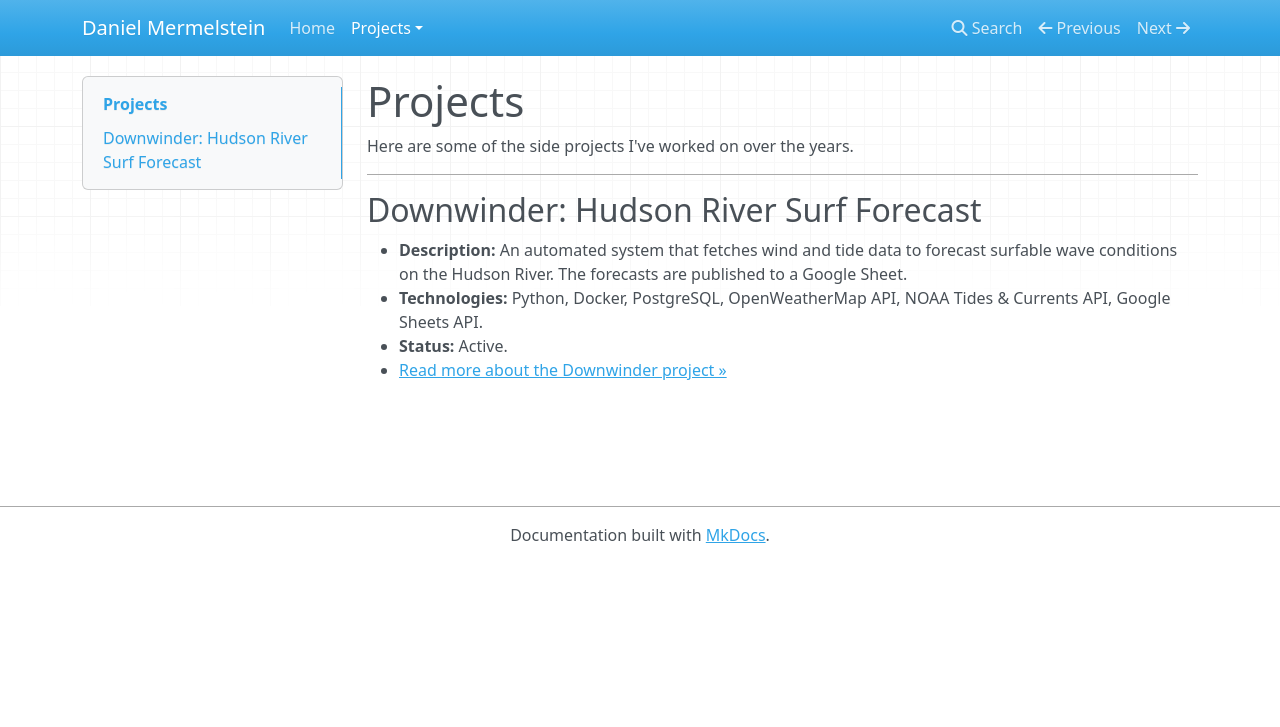
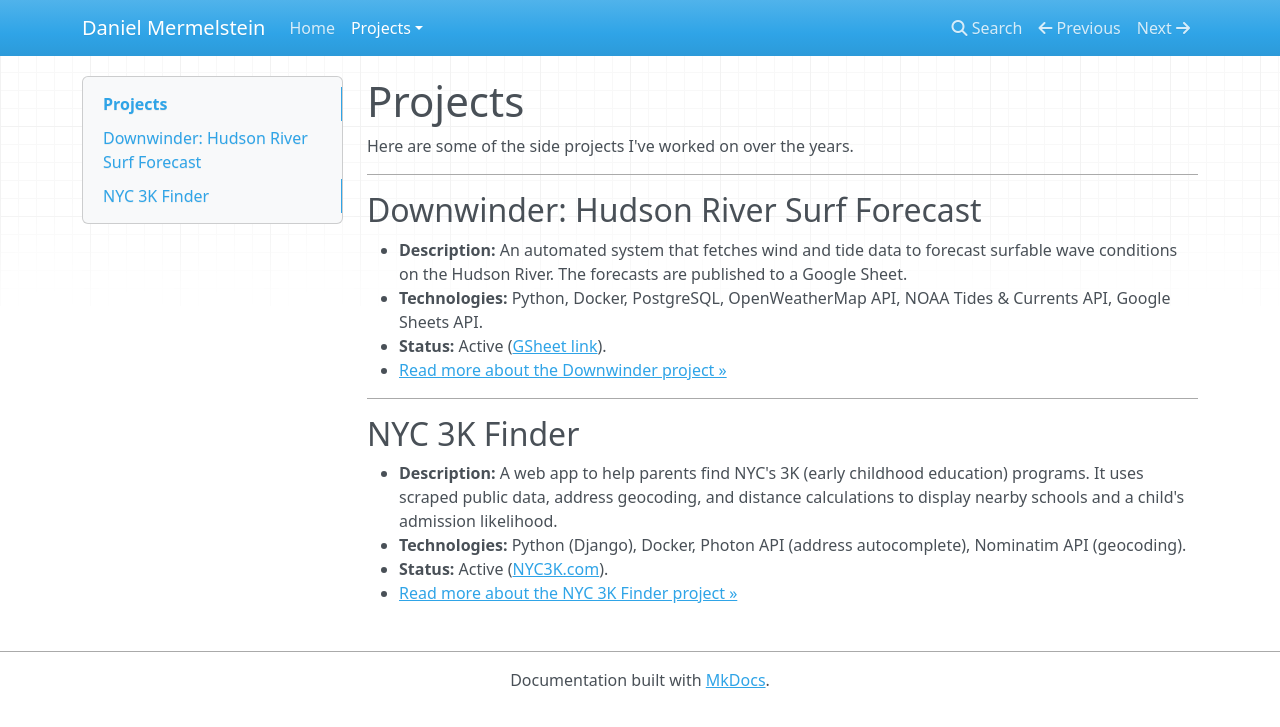
Before and after one commit to mermelstein/mermelstein.github.io, an MkDocs documentation site: the page built from docs/projects.md, in a window 1280 px wide. Shown: the top 727 px of the page. Built offline with MkDocs 1.6.1, drawn with Linux system fonts in a browser that asks for light colours; nearby versions of some CDN libraries.

Commit message:
Update site content and deploy

```diff
--- a/docs/projects.md
+++ b/docs/projects.md
@@ -8,5 +8,14 @@ Here are some of the side projects I've worked on over the years.
 
 *   **Description:** An automated system that fetches wind and tide data to forecast surfable wave conditions on the Hudson River. The forecasts are published to a Google Sheet.
 *   **Technologies:** Python, Docker, PostgreSQL, OpenWeatherMap API, NOAA Tides & Currents API, Google Sheets API.
-*   **Status:** Active.
+*   **Status:** Active ([GSheet link](https://docs.google.com/spreadsheets/d/18NrpiG0gxkhgAOR1RfpESE539-xTMSFeJXeR0vQ7bIg/edit?usp=sharing)).
 *   [Read more about the Downwinder project &raquo;](projects/downwinder.md)
+
+---
+
+## NYC 3K Finder
+
+*   **Description:** A web app to help parents find NYC's 3K (early childhood education) programs. It uses scraped public data, address geocoding, and distance calculations to display nearby schools and a child's admission likelihood.
+*   **Technologies:** Python (Django), Docker, Photon API (address autocomplete), Nominatim API (geocoding).
+*   **Status:** Active ([NYC3K.com](https://nyc3k.com)).
+*   [Read more about the NYC 3K Finder project &raquo;](projects/nyc3k.md)
```
